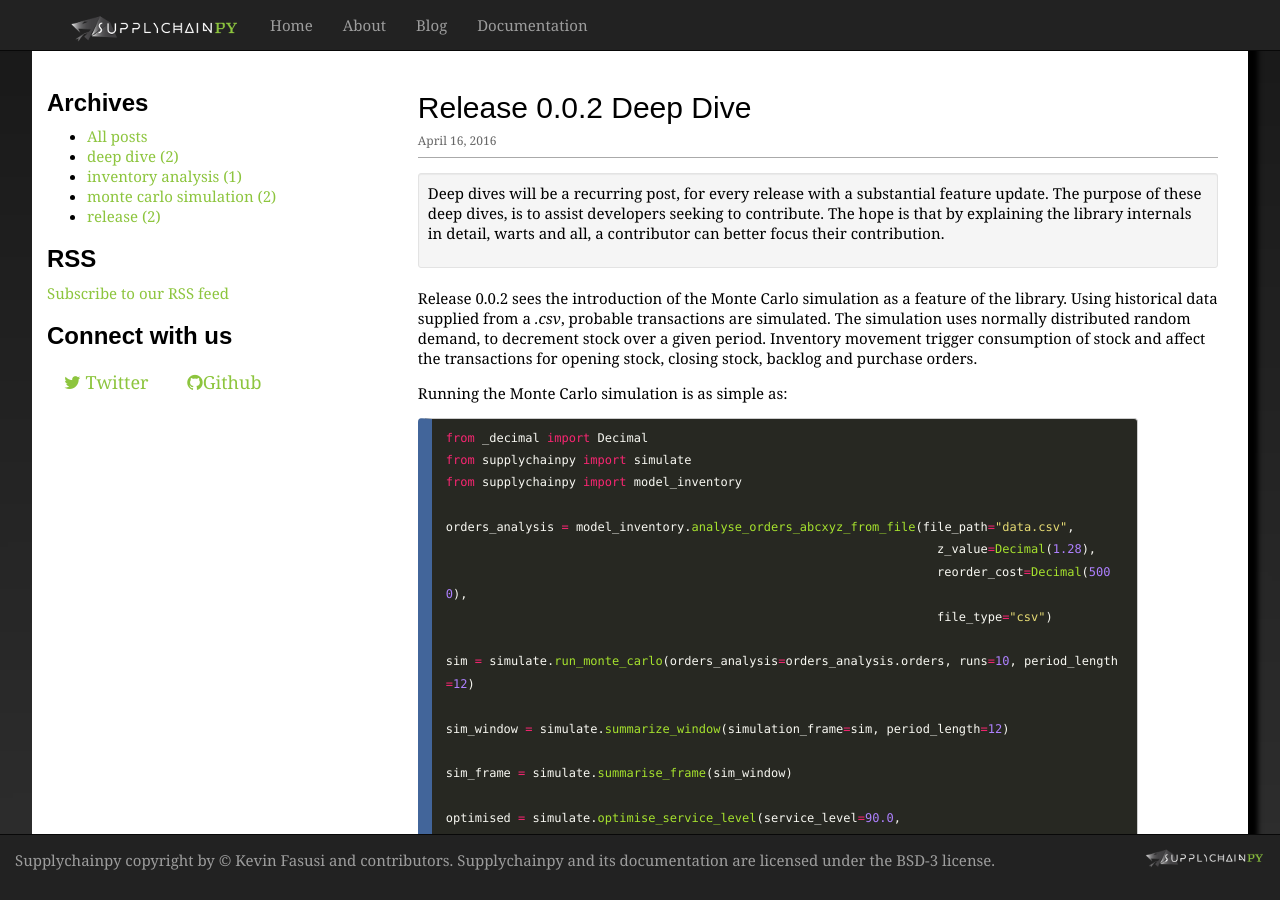
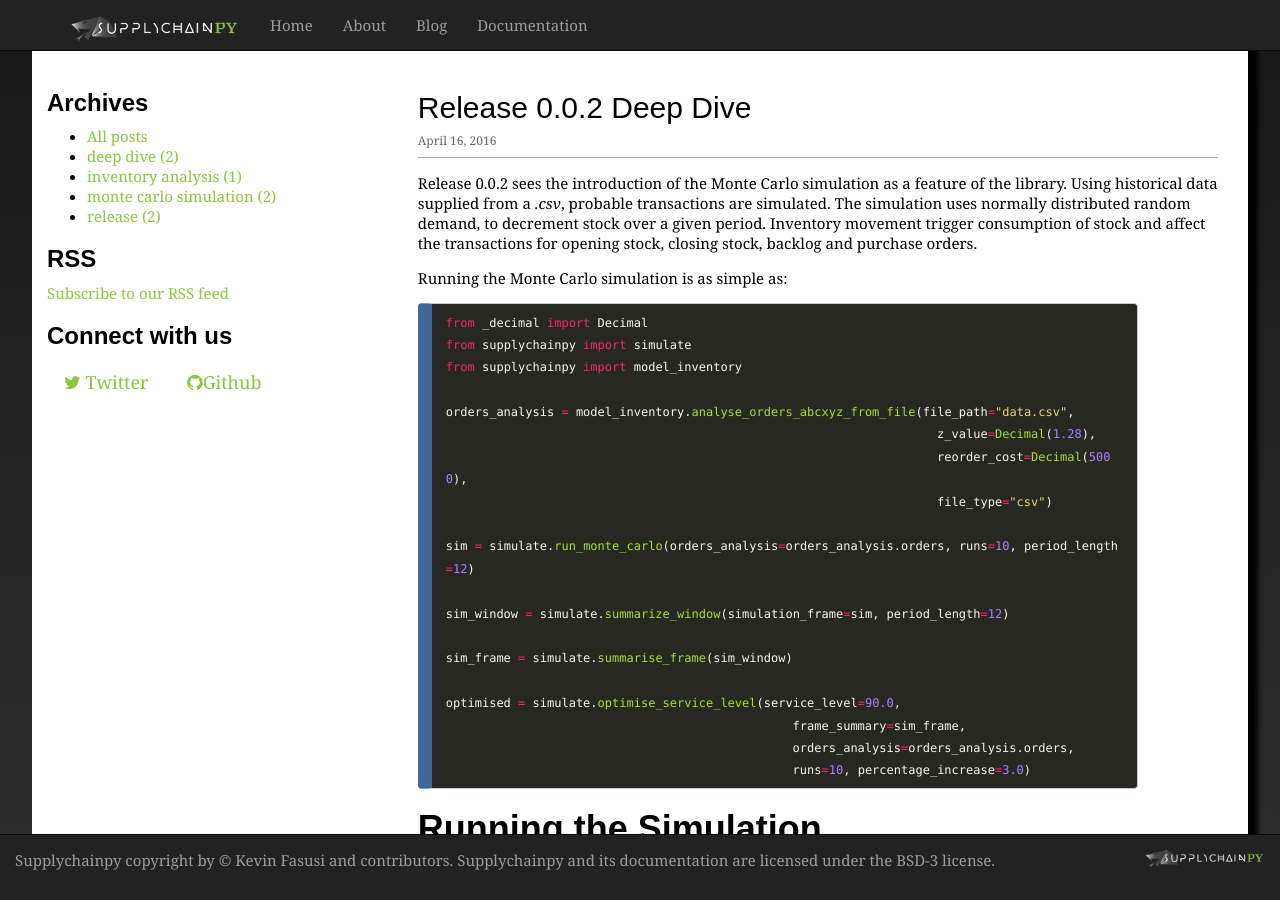
Before and after one commit to supplybi/supplybi.github.io, a Jekyll site: the page built from _posts/2016-04-16-Release-0.0.2.md, in a window 1280 px wide and 900 px high. Built offline with Jekyll 4.4.1, drawn with Linux system fonts in a browser that asks for light colours; nearby versions of some CDN libraries; formulas are drawn with MathJax 3; comment, search, counter and statistics services are not loaded.

Commit message:
post excerpts

```diff
--- a/_posts/2016-04-16-Release-0.0.2.md
+++ b/_posts/2016-04-16-Release-0.0.2.md
@@ -4,11 +4,6 @@ title: Release 0.0.2 Deep Dive
 excerpt_separator: <!--more -->
 tags: [release, monte carlo simulation, deep dive]
 ---
- <div class="well container-fluid  well-sm  ">
-    <p>Deep dives will be a recurring post, for every release with a substantial feature update. The purpose of these deep
-        dives, is to assist developers seeking to contribute. The hope is that by explaining the library internals in detail,
-        warts and all, a contributor can better focus their contribution.</p>
- </div>
 
 Release 0.0.2 sees the introduction of the Monte Carlo simulation as a feature of the library. Using historical data supplied from a *.csv*, probable transactions are simulated. The simulation uses normally distributed random demand,
 to decrement stock over a given period. Inventory movement trigger consumption of stock and affect the transactions for
```
Also changed, not shown: _posts/2016-04-16-Release-0.0.1.md (+4 -1 lines).
